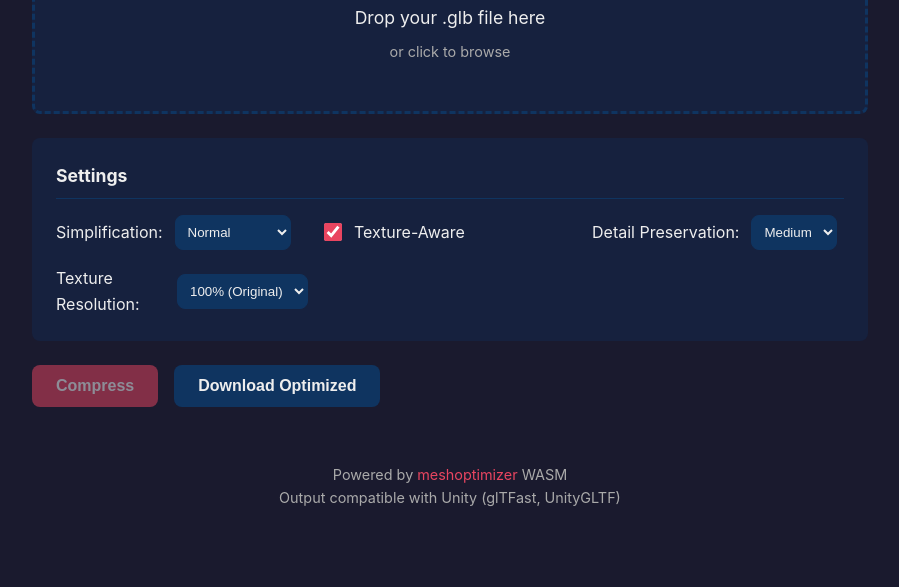
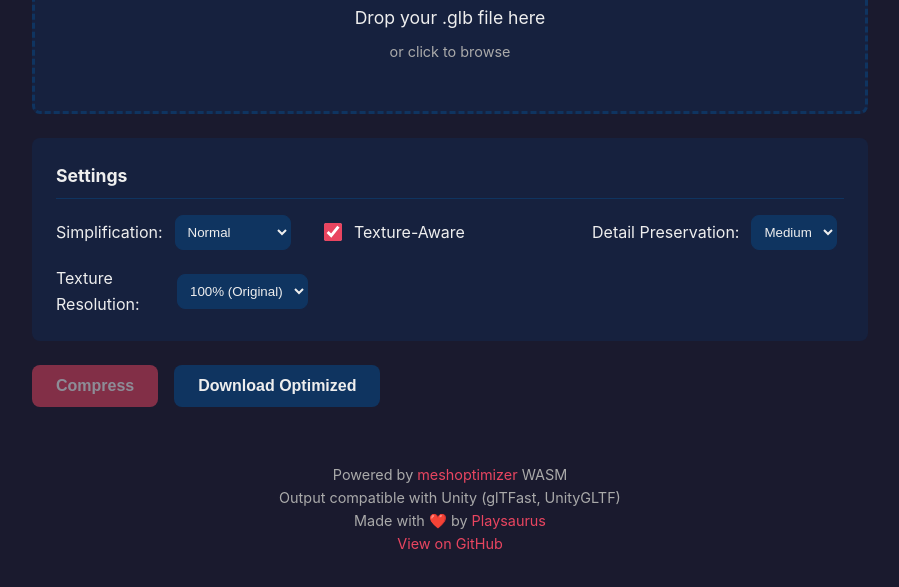
Before and after one commit to playsaurus-inc/mesh-reduce, a website built with Vite: page index.html in a window 1280 px wide. Shown: the part 289-876 px from the top of the page, without its empty margins (190-1089 px from the left). Built offline with nearby package versions, Linux system fonts and the light colour scheme; what meshoptimizer would draw is missing.

Commit message:
Add credits

```diff
--- a/index.html
+++ b/index.html
@@ -156,6 +156,8 @@
         <footer>
             <p>Powered by <a href="https://github.com/zeux/meshoptimizer" target="_blank">meshoptimizer</a> WASM</p>
             <p>Output compatible with Unity (glTFast, UnityGLTF)</p>
+            <p>Made with ❤️ by <a href="https://playsaurus.com" target="_blank">Playsaurus</a></p>
+            <p><a href="https://github.com/playsaurus-inc/mesh-reduce" target="_blank">View on GitHub</a></p>
         </footer>
     </div>
 
```
